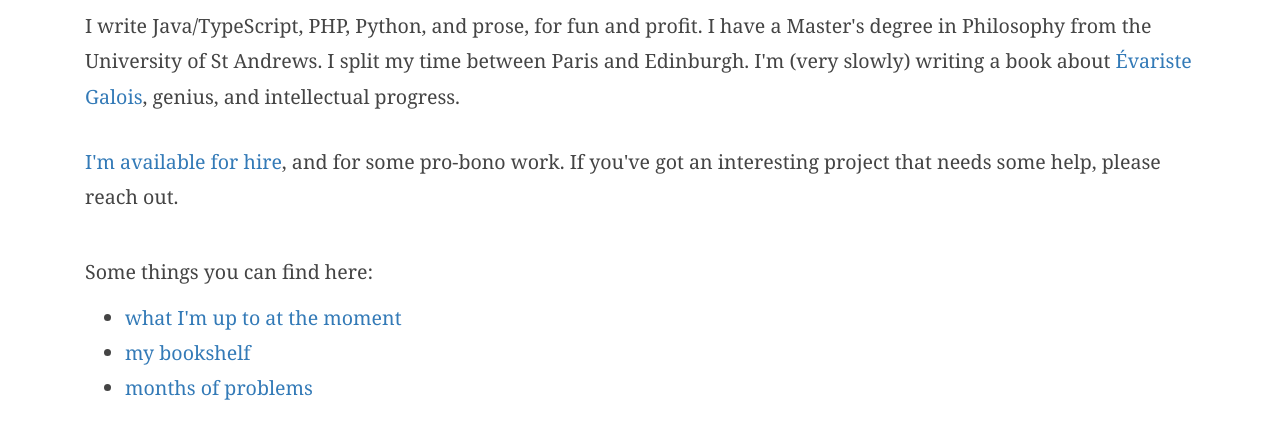
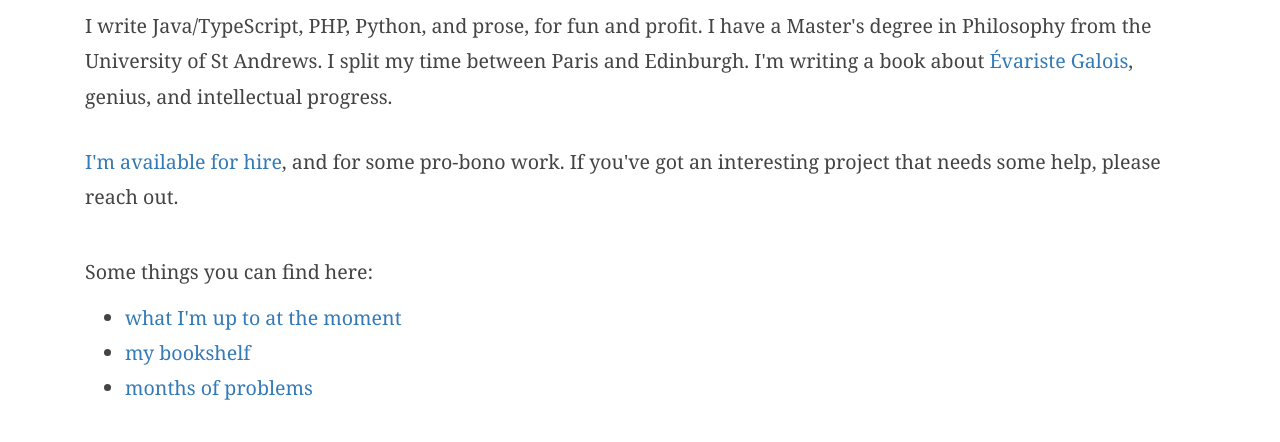
Before and after one commit to jamierumbelow/jamierumbelow.github.io, a website: page index.html in a window 1280 px wide. Shown: the part 333-775 px from the top of the page. Drawn offline with nearby package versions, Linux system fonts and the light colour scheme; a web font is replaced by a local one.

Commit message:
Update index.html

```diff
--- a/index.html
+++ b/index.html
@@ -19,7 +19,7 @@
 			</span>
 		</header>
 		<div class="col-md-12">
-			<p>I write Java/TypeScript, PHP, Python, and prose, for fun and profit. I have a Master's degree in Philosophy from the University of St Andrews. I split my time between Paris and Edinburgh. I'm (very slowly) writing a book about <a href="https://en.wikipedia.org/wiki/%C3%89variste_Galois" target="_blank">Évariste Galois</a>, genius, and intellectual progress.</p>
+			<p>I write Java/TypeScript, PHP, Python, and prose, for fun and profit. I have a Master's degree in Philosophy from the University of St Andrews. I split my time between Paris and Edinburgh. I'm writing a book about <a href="https://en.wikipedia.org/wiki/%C3%89variste_Galois" target="_blank">Évariste Galois</a>, genius, and intellectual progress.</p>
 			<p><a href="mailto:jamie@jamierumbelow.net">I'm available for hire</a>, and for some pro-bono work. If you've got an interesting project that needs some help, please reach out.</p>
 		</div>
 
```
